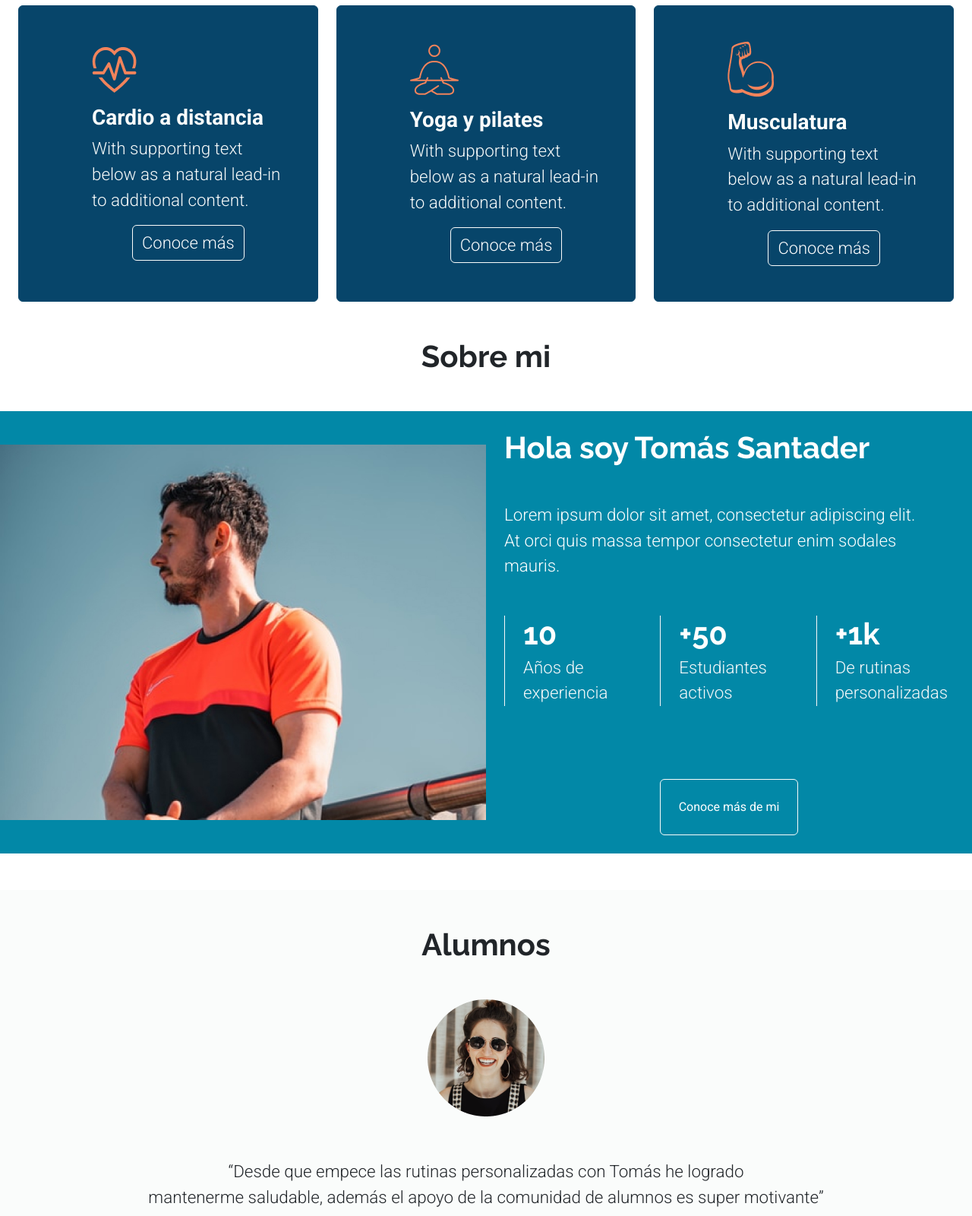
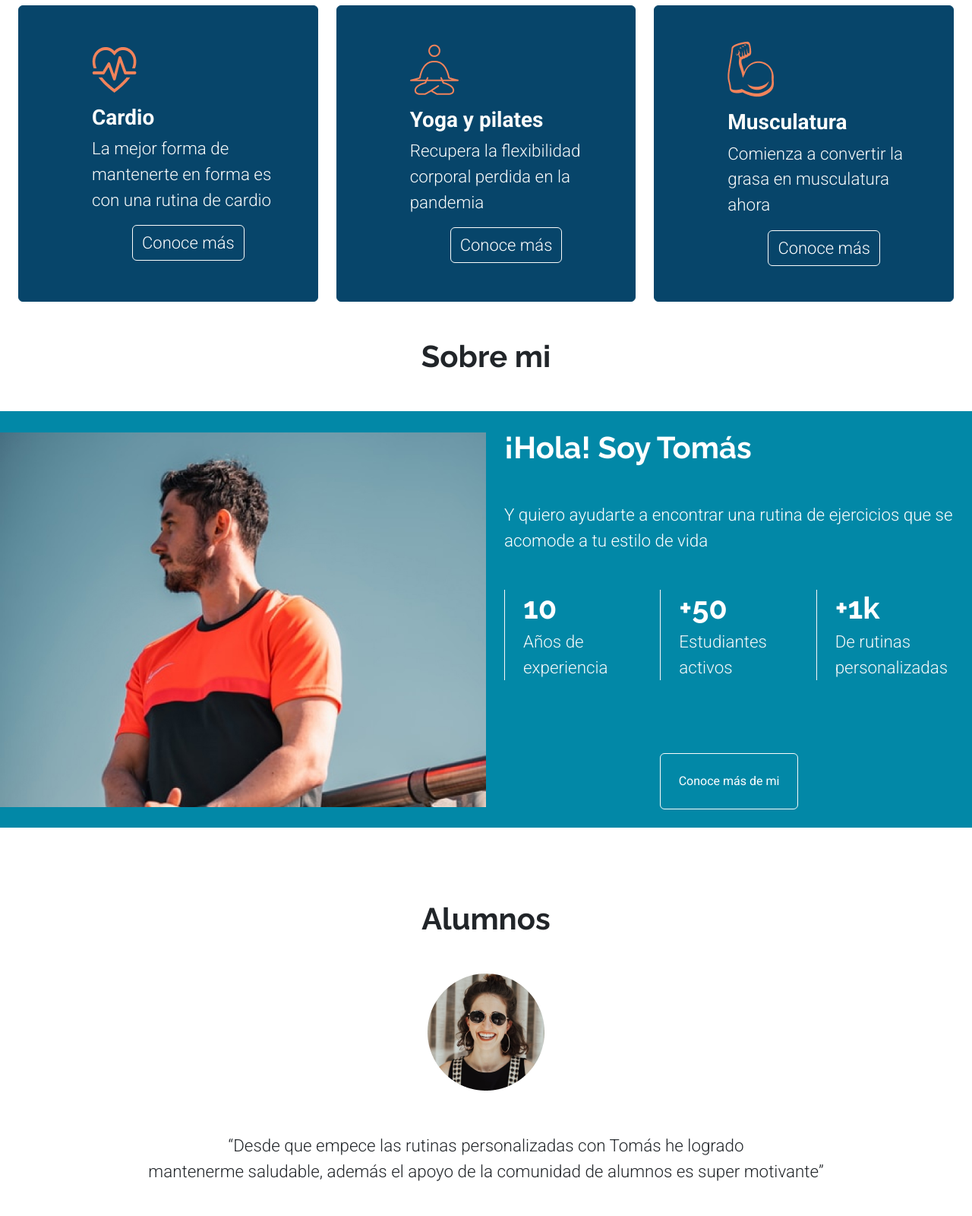
Before and after one commit to nata-cat/Clases-deportivas, a plain HTML site: page index.html in a window 1280 px wide. Shown: the part 840-2440 px from the top of the page at 76% size. Drawn offline with nearby package versions, Linux system fonts and the light colour scheme.

Commit message:
correccion lorem ipsum

```diff
--- a/assets/css/style.css
+++ b/assets/css/style.css
@@ -91,7 +91,7 @@ h2{
 .oferta > p{
     font-family: 'Raleway', sans-serif;
     font-weight: 800;
-    font-size: 3.2rem;
+    font-size: 3rem;
 
 }
 .descuento-plan{
--- a/index.html
+++ b/index.html
@@ -65,9 +65,8 @@
                     <div class="card my-4 my-sm-0">
                         <div class="card-body px-5 d-flex flex-column justify-content-center align-items-start">
                             <img src="assets/img/cardio.png" class="ps-5 mb-3" alt="">
-                            <h3 class="card-title text-start ps-5">Cardio a distancia</h3>
-                            <p class="card-text text-start ps-5">With supporting text below as a natural lead-in to
-                                additional content.
+                            <h3 class="card-title text-start ps-5">Cardio</h3>
+                            <p class="card-text text-start ps-5"> La mejor forma de mantenerte en forma es con una rutina de cardio
                             </p>
                             <div class="text-end ms-auto pe-5"><a href="#" class="btn btn-primary">Conoce más</a></div>
                         </div>
@@ -78,8 +77,7 @@
                         <div class="card-body px-5 d-flex flex-column justify-content-center align-items-start">
                             <img src="assets/img/yoga.png" class="ps-5 mb-3" alt="">
                             <h3 class="card-title text-start ps-5">Yoga y pilates</h3>
-                            <p class="card-text text-start ps-5">With supporting text below as a natural lead-in to
-                                additional content.
+                            <p class="card-text text-start ps-5">Recupera la flexibilidad corporal perdida en la pandemia
                             </p>
                             <div class="text-end ms-auto pe-5"><a href="#" class="btn btn-primary">Conoce más</a></div>
                         </div>
@@ -90,8 +88,7 @@
                         <div class="card-body px-5 d-flex flex-column justify-content-center align-items-start">
                             <img src="assets/img/musculo.png" class="ps-5 mb-3" alt="">
                             <h3 class="card-title text-start ps-5">Musculatura</h3>
-                            <p class="card-text text-start ps-5">With supporting text below as a natural lead-in to
-                                additional content.
+                            <p class="card-text text-start ps-5">Comienza a convertir la grasa en musculatura ahora
                             </p>
                             <div class="text-end ms-auto pe-5"><a href="#" class="btn btn-primary">Conoce más</a></div>
                         </div>
@@ -104,12 +101,11 @@
             <div class="container-fluid  p-0 mb-5">
                 <div class="row g-0 align-items-center flex-column-reverse flex-lg-row">
                     <div class="col-lg-6">
-                                <img id="foto-tomas" src="assets/img/foto-tomas.jpg" alt="">
+                        <img id="foto-tomas" src="assets/img/foto-tomas.jpg" alt="foto de hombre joven mirando al">
                     </div>
                     <div class="col-lg-6 p-4">
-                        <h2 class="text-white mb-5">Hola soy Tomás Santader</h2>
-                        <p class="text-white mb-5">Lorem ipsum dolor sit amet, consectetur adipiscing elit.<br> At orci
-                            quis massa tempor consectetur enim sodales mauris.</p>
+                        <h2 class="text-white mb-5">¡Hola! Soy Tomás</h2>
+                        <p class="text-white mb-5">Y quiero ayudarte a encontrar una rutina de ejercicios que se acomode a tu estilo de vida </p>
                         <div class="row g-4">
                             <div class="col-sm-4">
                                 <div class="border-start border-light ps-4">
@@ -135,8 +131,8 @@
                     </div>
                 </div>
             </div>
-        </section>
-        <section class="alumnos d-flex flex-column justify-content-center align-items-center mb-5">
+        </section class="alumons">
+        <section class="d-flex flex-column justify-content-center align-items-center mb-5">
             <h2 class="text-center my-5 clases-title">Alumnos</h2>
             <img src="assets/img/avatar-alumnos.png" class="mb-2" alt="">
             <p class="text-center my-5">“Desde que empece las rutinas personalizadas con Tomás he logrado <br>
@@ -343,8 +339,8 @@
                         <a class="btn nav-link text-start" href="">Clases</a>
                         <a class="btn nav-link text-start" href="">Sobre mi</a>
                         <a class="btn nav-link text-start" href="">Planes</a>
-                        <a class="btn nav-link text-start" href="">Rutinas gratis</a>
-                        <a class="btn nav-link text-start" href="">Blog saludable</a>
+                        <a class="btn nav-link text-start" href="">Blog</a>
+                        <a class="btn nav-link text-start" href="">Preguntas Frecuentes</a>
                     </div>
                 </div>
             </div>
```
Also changed, not shown: 2 other files.
